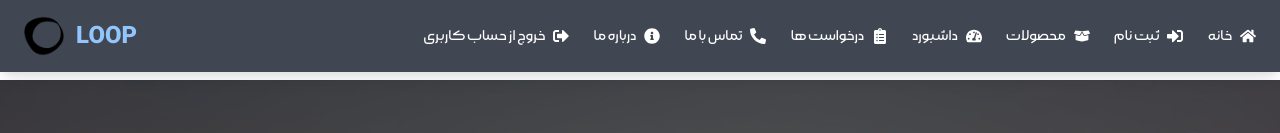
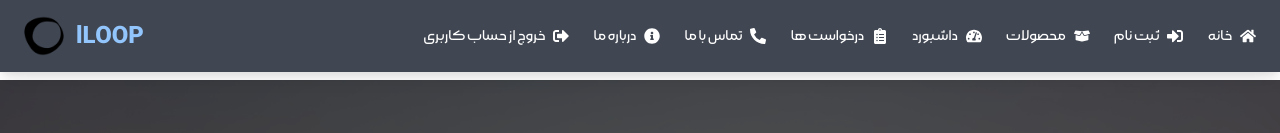
Before and after one commit to mohammadmalekzadeh/loop-ui, a React (Create React App) app: page / in a window 1280 px wide. Shown: the top 133 px of the page. Built offline with nearby package versions, Linux system fonts and the light colour scheme; no server answers.

Commit message:
Update title

```diff
--- a/public/index.html
+++ b/public/index.html
@@ -24,7 +24,7 @@
       work correctly both with client-side routing and a non-root public URL.
       Learn how to configure a non-root public URL by running `npm run build`.
     -->
-    <title>LOOP!</title>
+    <title>lLOOP</title>
   </head>
   <body>
     <noscript>You need to enable JavaScript to run this app.</noscript>
--- a/src/components/layout/Navbar.js
+++ b/src/components/layout/Navbar.js
@@ -19,7 +19,7 @@ export default function Navbar() {
               className="w-10 h-10 rounded-2xl"
             />
             <h1 className="text-2xl font-bold text-blue-300">
-              <Link to="/">LOOP</Link>
+              <Link to="/">lLOOP</Link>
             </h1>
           </div>
           {/* Desktop Link*/}
```
